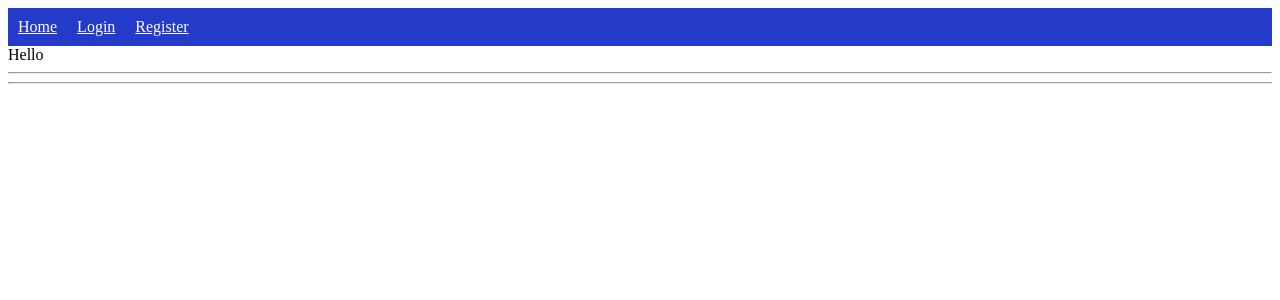
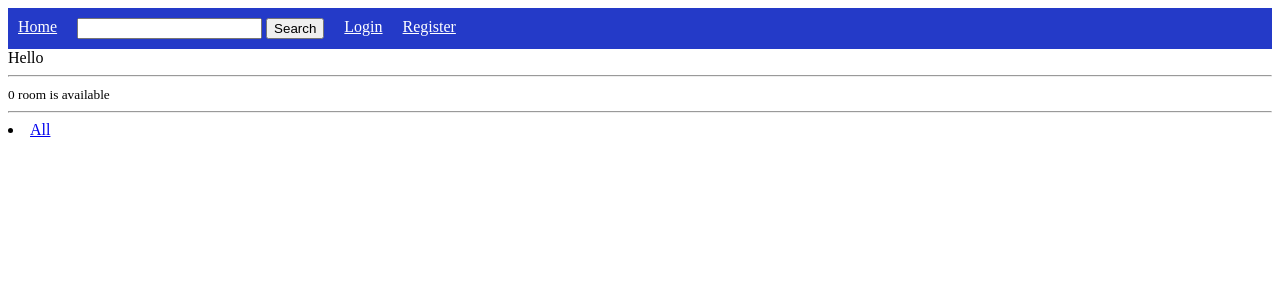
Before and after one commit to mohammadjamshidi364/studybud2, a Django app: page / in a window 1280 px wide. Shown: the top 300 px of the page. Run offline with Django 4.2, Linux system fonts and the light colour scheme; data that the repository does not hold is empty.

Commit message:
message , rooms

```diff
--- a/base/admin.py
+++ b/base/admin.py
@@ -9,3 +9,4 @@ class UserAccount(UserAdmin):
 admin.site.register(User , UserAccount)
 admin.site.register(Topics)
 admin.site.register(Room)
+admin.site.register(Message)
--- a/base/templates/base/home.html
+++ b/base/templates/base/home.html
@@ -7,12 +7,37 @@ Home
 
 {% block content %}
 
+<style>
+    .home-container{
+        display: grid;
+        grid-template-columns: 1fr 3fr;
+    }
+</style>
+
 Hello {{request.user.username}}
 <hr>
+<small> {{room_count}} room is available </small>
+<br>
 {% if request.user.is_authenticated %}
 <a href="{% url 'create_room' %}" > Create Room </a>
 {% endif %}
 <hr>
+
+<div class="home-container" >
+    <div
+        <ul>
+            <li><a href="{% url 'home' %}" > All </a></li>
+
+            {% for topic in topics %}
+
+
+
+                    <li><a href="{% url 'home' %}?q={{topic.name}}" > {{topic.name}} </a></li>
+
+            {% endfor %}
+        </ul>
+    </div>
+    <div>
         {% for room in rooms %}
         {% if request.user == room.host%}
 
@@ -28,5 +53,6 @@ Hello {{request.user.username}}
         <br>
         <hr>
         {% endfor %}
-
+    <div>
+</div>
 {% endblock content %}
--- a/base/views.py
+++ b/base/views.py
@@ -1,7 +1,9 @@
 from django.shortcuts import render , redirect
 from django.contrib.auth import login , logout , authenticate
 from django.contrib import messages
+from django.db.models import Q
 from django.http import HttpResponse
+from django.contrib.auth.decorators import login_required
 
 from .forms import RegisterForm , UpdateUser
 from .models import *
@@ -21,6 +23,7 @@ def registerPage(request):
             user = form.save()
             login(request , user)
             return redirect('home')
+
     context = {'form': form}
     return render(request , 'base/register.html' , context)
 
@@ -48,6 +51,7 @@ def loginPage(request):
         if authenticate_user is not None:
             login(request , authenticate_user)
             return redirect('home')
+
     return render(request , 'base/login.html')
 
 def LogoutPage(request):
@@ -65,20 +69,39 @@ def updateUser(request):
 
 
 def home(request):
-    rooms = Room.objects.all()
+    q = request.GET.get('q') if request.GET.get('q') != None else ""
 
-    context = {'rooms':rooms}
+    rooms = Room.objects.filter(Q(topic__name__icontains=q) |
+                                Q(name__icontains=q) |
+                                Q(description__icontains=q) |
+                                Q(host__username__icontains=q)
+                                )
+    topics = Topics.objects.all()[0:5]
+    room_count = rooms.count()
+
+    context = {'rooms':rooms , 'topics':topics , 'room_count':room_count}
     return render(request , 'base/home.html', context )
 
 
 def room(request , pk):
+    room = Room.objects.get(id=pk)
+    room_messages = room.message_set.all().order_by("-created")
 
-    room = Room.objects.get(id=pk)
-    context = {'room':room}
+    if request.method == "POST":
+        body = request.POST.get('message')
+        message = Message.objects.create(
+            user = request.user,
+            room = room,
+            body = body
+        )
+        return redirect('room', pk=room.id)
+
+    context = {'room':room , 'messages':room_messages}
     return render(request , 'base/room.html' , context)
 
-
+login_required(login_url="login")
 def createRoom(request):
+    topics = Topics.objects.all()
     if request.method == 'POST':
         topic = request.POST.get('topic')
         topic_name, create = Topics.objects.get_or_create(name=topic)
@@ -92,19 +115,19 @@ def createRoom(request):
             name = name ,
             description = description,
         )
+        return redirect('home')
+    context = {'topics':topics}
+    return render(request , 'base/create_room.html', context)
 
-        return redirect('home')
-    context = {}
-    return render(request , 'base/create_room.html' , context)
-
-
+login_required(login_url="login")
 def updateRoom(request , pk):
     room = Room.objects.get(id=pk)
+    topics = Topics.objects.all()
 
     if request.user != room.host:
         return HttpResponse('You are not allowed here!!!')
+
     if request.method == "POST":
-
         topic = request.POST.get("topic")
         topic_name , create = Topics.objects.get_or_create(name=topic)
         name = request.POST.get('name')
@@ -117,10 +140,10 @@ def updateRoom(request , pk):
 
         return redirect('home')
 
-    context = {"room":room}
+    context = {"room":room , 'topics':topics}
     return render(request , 'base/update_room.html', context)
 
-
+login_required(login_url="login")
 def deleteRoom(request , pk):
     room = Room.objects.get(id=pk)
 
@@ -132,4 +155,4 @@ def deleteRoom(request , pk):
         return redirect('home')
 
     context = {'room':room}
-    return render(request , 'base/delete_room.html', context)
+    return render(request , 'base/delete.html', context)
--- a/templates/navbar.html
+++ b/templates/navbar.html
@@ -2,6 +2,13 @@
 <ul class="navbar" >
     <li><a href="/" > Home </a></li>
 
+    <li>
+        <form action="{% url 'home' %}" >
+            <input type="text" name="q" palceholder="search..." >
+
+            <button> Search </button>
+        </form>
+    </li>
     {% if request.user.is_authenticated %}
         <li class="x" ><a href="{% url 'logout' %}" > Logout </a></li>
 
```
Also changed, not shown: base/models.py (+9 -6 lines), base/templates/base/create_room.html (+10 -2 lines), base/templates/base/room.html (+23 -1 lines), base/templates/base/update_room.html (+10 -2 lines), base/templates/base/delete.html (renamed from base/templates/base/delete_room.html). Lines whose indentation alone changed are shown as unchanged.
